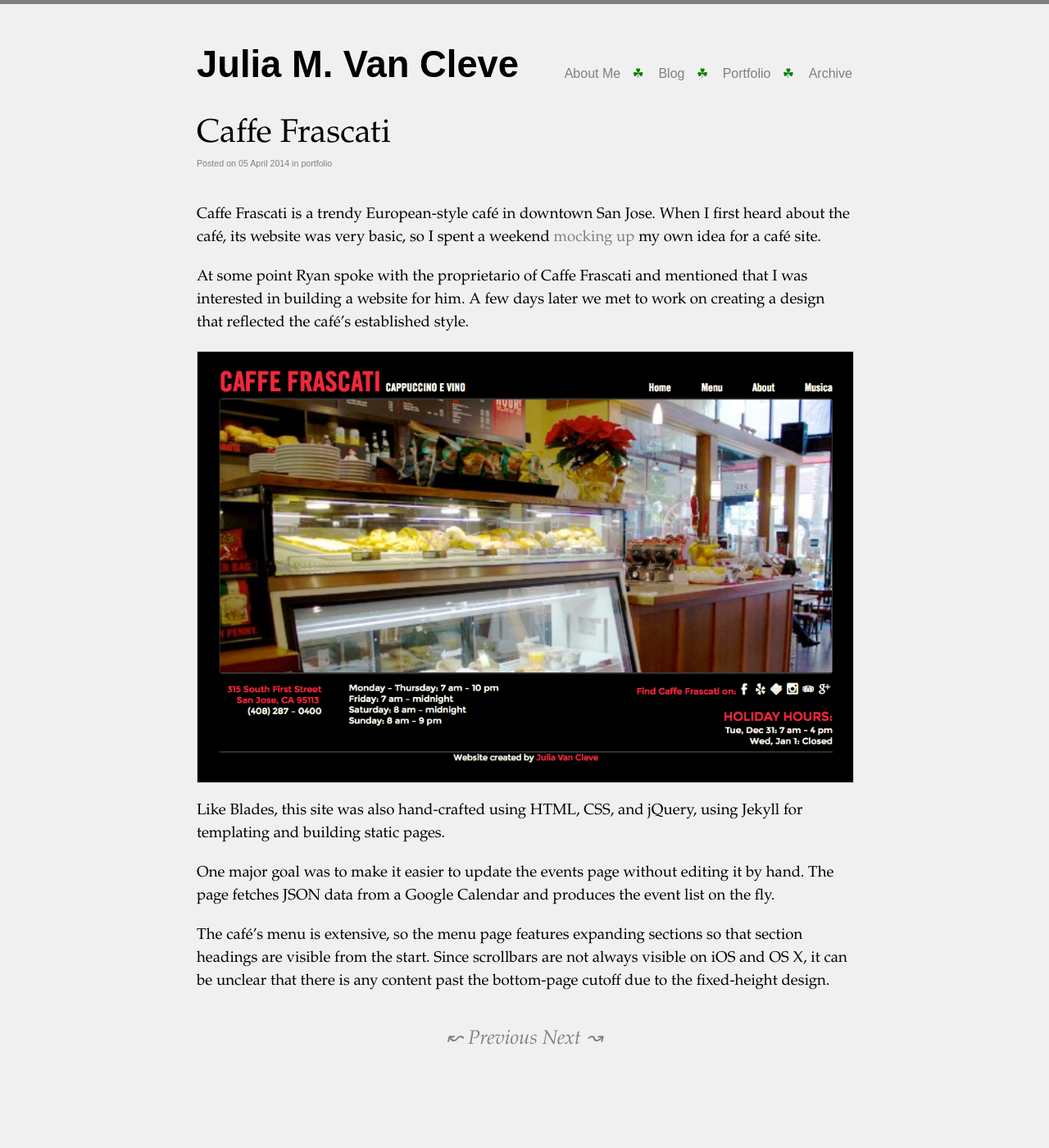
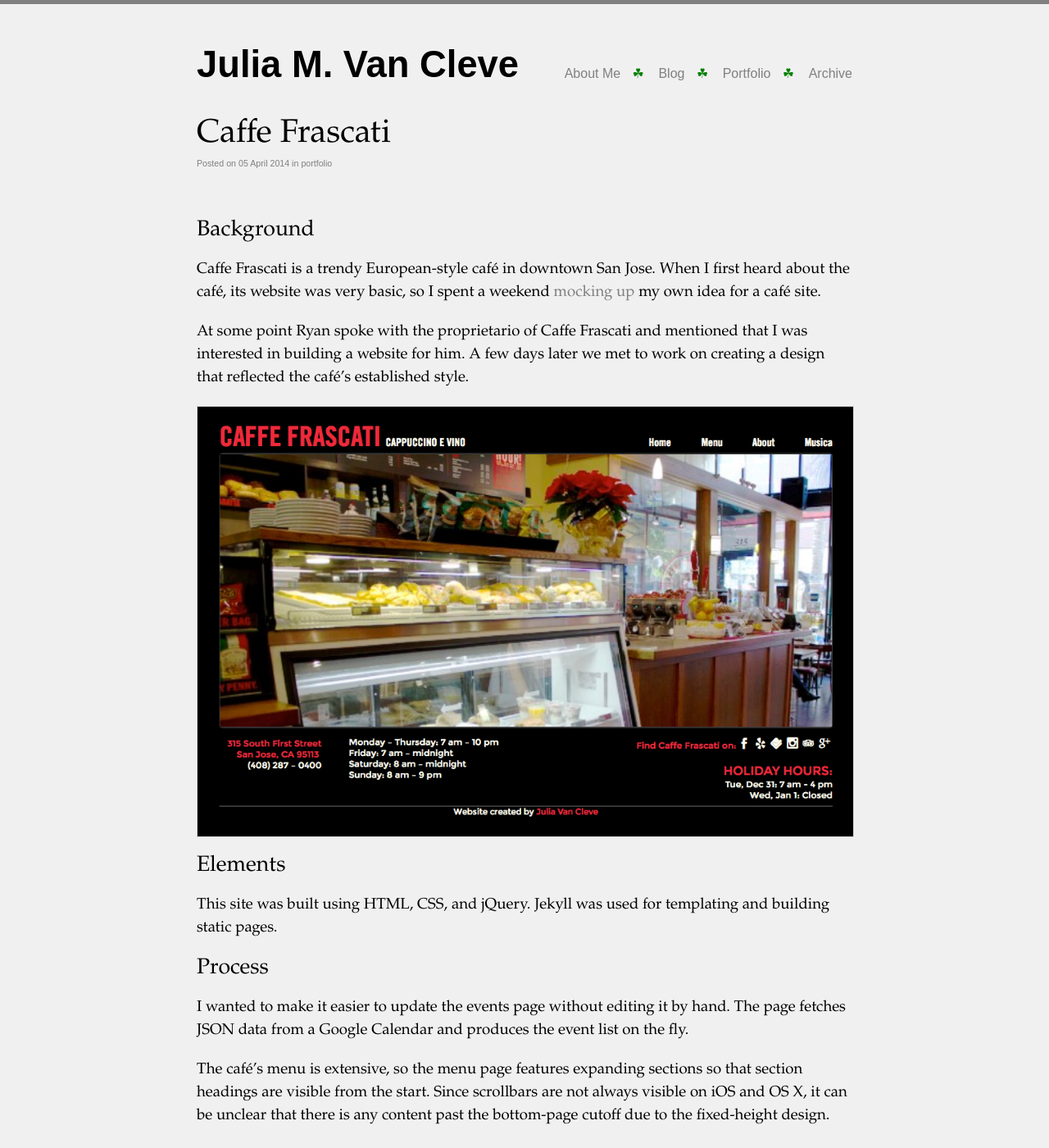
Before and after one commit to jmvx/jmv.me, a Jekyll site: the page built from _posts/2014-04-05-caffe-frascati.html, in a window 1280 px wide and 1400 px high. Shown: the whole window at 82% size. Built offline with Jekyll 4.4.1, drawn with Linux system fonts in a browser that asks for light colours.

Commit message:
Added section headings and edited portfolio posts

```diff
--- a/_posts/2014-04-05-caffe-frascati.html
+++ b/_posts/2014-04-05-caffe-frascati.html
@@ -4,14 +4,17 @@ categories: portfolio
 image: /images/caffe-frascati.jpg
 layout: post
 ---
+<h1>Background</h1>
 <p>Caffe Frascati is a trendy European-style café in downtown San Jose. When I first heard about the café, its website was very basic, so I spent a weekend <a href="https://github.com/jmvx/jmvx.github.com/tree/master/private/frascati" target="_blank">mocking up</a> my own idea for a café site.</p>
 
 <p>At some point Ryan spoke with the proprietario of Caffe Frascati and mentioned that I was interested in building a website for him. A few days later we met to work on creating a design that reflected the café’s established style.</p>
 
 <img class="large" src="{{ page.image }}" />
 
-<p>Like Blades, this site was also hand-crafted using HTML, CSS, and jQuery, using Jekyll for templating and building static pages.</p>
+<h1>Elements</h1>
+<p>This site was built using HTML, CSS, and jQuery. Jekyll was used for templating and building static pages.</p>
 
-<p>One major goal was to make it easier to update the events page without editing it by hand. The page fetches JSON data from a Google Calendar and produces the event list on the fly.</p>
+<h1>Process</h1>
+<p>I wanted to make it easier to update the events page without editing it by hand. The page fetches JSON data from a Google Calendar and produces the event list on the fly.</p>
 
 <p>The café’s menu is extensive, so the menu page features expanding sections so that section headings are visible from the start. Since scrollbars are not always visible on iOS and OS X, it can be unclear that there is any content past the bottom-page cutoff due to the fixed-height design.</p>
```
Also changed, not shown: _posts/2014-04-05-blades-styling.html (+8 -5 lines), _posts/2014-04-05-waterside.html (+10 -0 lines).
